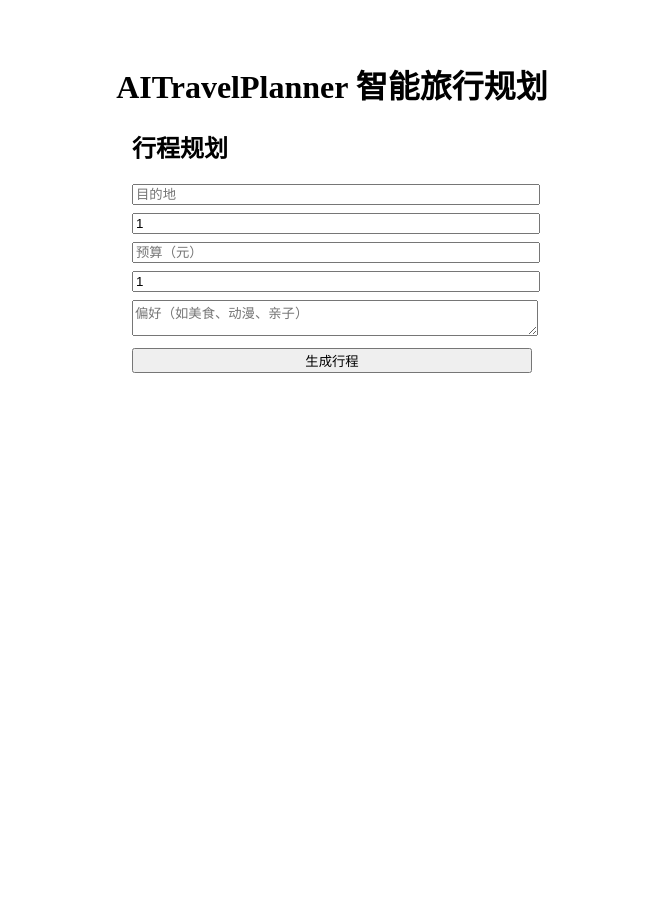
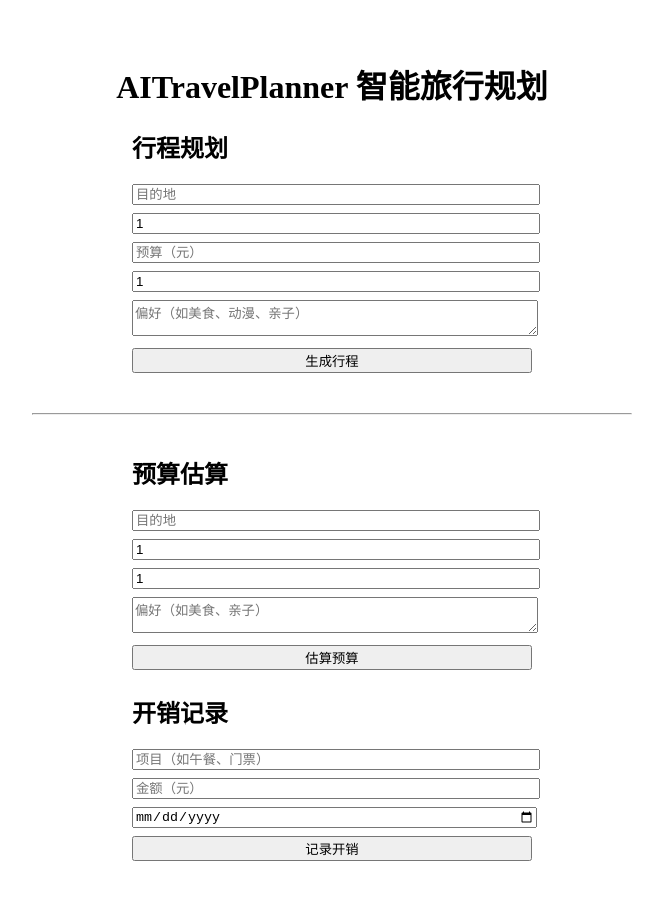
Before and after one commit to MisakaBryant/AITravelPlanner, a React (Vite) app in the folder frontend/: page / in a window 1280 px wide. Shown: the whole page, without its empty margins (308-971 px from the left). Before the commit the page ends 800 px from the top, so only its background shows below. Built offline with nearby package versions, Linux system fonts and the light colour scheme.

Commit message:
feat: 前端实现预算估算与开销记录表单，完成预算功能联调

```diff
--- a/frontend/App.tsx
+++ b/frontend/App.tsx
@@ -1,8 +1,12 @@
 import React, { useState } from 'react';
 import PlanForm from './PlanForm';
+import BudgetEstimateForm from './BudgetEstimateForm';
+import BudgetRecordForm from './BudgetRecordForm';
 
 const App: React.FC = () => {
   const [plan, setPlan] = useState<any>(null);
+  const [budget, setBudget] = useState<any>(null);
+  const [recordMsg, setRecordMsg] = useState('');
 
   return (
     <div style={{ padding: 32, maxWidth: 600, margin: '0 auto' }}>
@@ -26,6 +30,23 @@
           </ol>
         </div>
       )}
+
+      <hr style={{ margin: '40px 0' }} />
+      <BudgetEstimateForm onResult={setBudget} />
+      {budget && (
+        <div style={{ marginTop: 24 }}>
+          <h2>预算估算结果</h2>
+          <div>总预算：{budget.total} 元</div>
+          <ul>
+            {budget.breakdown?.map((b: any, i: number) => (
+              <li key={i}>{b.type}：{b.amount} 元</li>
+            ))}
+          </ul>
+        </div>
+      )}
+
+      <BudgetRecordForm onSuccess={() => setRecordMsg('记录成功！')} />
+      {recordMsg && <div style={{ color: 'green', textAlign: 'center', marginTop: 8 }}>{recordMsg}</div>}
     </div>
   );
 };
--- /dev/null
+++ b/frontend/BudgetEstimateForm.tsx
@@ -0,0 +1,62 @@
+import React, { useState } from 'react';
+
+const defaultForm = {
+  days: 1,
+  people: 1,
+  destination: '',
+  preferences: ''
+};
+
+const BudgetEstimateForm: React.FC<{ onResult: (result: any) => void }> = ({ onResult }) => {
+  const [form, setForm] = useState(defaultForm);
+  const [loading, setLoading] = useState(false);
+  const [error, setError] = useState('');
+
+  const handleChange = (e: React.ChangeEvent<HTMLInputElement | HTMLTextAreaElement>) => {
+    setForm({ ...form, [e.target.name]: e.target.value });
+  };
+
+  const handleSubmit = async (e: React.FormEvent) => {
+    e.preventDefault();
+    setLoading(true);
+    setError('');
+    try {
+      const res = await fetch('/api/budget/estimate', {
+        method: 'POST',
+        headers: { 'Content-Type': 'application/json' },
+        body: JSON.stringify({
+          ...form,
+          days: Number(form.days),
+          people: Number(form.people),
+          preferences: form.preferences.split(/[，,、\s]+/).filter(Boolean)
+        })
+      });
+      const data = await res.json();
+      if (data.code === 0) {
+        onResult(data.data);
+      } else {
+        setError('预算估算失败');
+      }
+    } catch (err) {
+      setError('网络错误');
+    } finally {
+      setLoading(false);
+    }
+  };
+
+  return (
+    <form onSubmit={handleSubmit} style={{ maxWidth: 400, margin: '0 auto' }}>
+      <h2>预算估算</h2>
+      <input name="destination" placeholder="目的地" value={form.destination} onChange={handleChange} required style={{ width: '100%', marginBottom: 8 }} />
+      <input name="days" type="number" min={1} placeholder="天数" value={form.days} onChange={handleChange} required style={{ width: '100%', marginBottom: 8 }} />
+      <input name="people" type="number" min={1} placeholder="人数" value={form.people} onChange={handleChange} required style={{ width: '100%', marginBottom: 8 }} />
+      <textarea name="preferences" placeholder="偏好（如美食、亲子）" value={form.preferences} onChange={handleChange} style={{ width: '100%', marginBottom: 8 }} />
+      <button type="submit" disabled={loading} style={{ width: '100%' }}>
+        {loading ? '估算中...' : '估算预算'}
+      </button>
+      {error && <div style={{ color: 'red', marginTop: 8 }}>{error}</div>}
+    </form>
+  );
+};
+
+export default BudgetEstimateForm;
--- /dev/null
+++ b/frontend/BudgetRecordForm.tsx
@@ -0,0 +1,59 @@
+import React, { useState } from 'react';
+
+const defaultForm = {
+  item: '',
+  amount: '',
+  date: ''
+};
+
+const BudgetRecordForm: React.FC<{ onSuccess: () => void }> = ({ onSuccess }) => {
+  const [form, setForm] = useState(defaultForm);
+  const [loading, setLoading] = useState(false);
+  const [error, setError] = useState('');
+
+  const handleChange = (e: React.ChangeEvent<HTMLInputElement>) => {
+    setForm({ ...form, [e.target.name]: e.target.value });
+  };
+
+  const handleSubmit = async (e: React.FormEvent) => {
+    e.preventDefault();
+    setLoading(true);
+    setError('');
+    try {
+      const res = await fetch('/api/budget/record', {
+        method: 'POST',
+        headers: { 'Content-Type': 'application/json' },
+        body: JSON.stringify({
+          ...form,
+          amount: Number(form.amount)
+        })
+      });
+      const data = await res.json();
+      if (data.code === 0) {
+        onSuccess();
+        setForm(defaultForm);
+      } else {
+        setError('记录失败');
+      }
+    } catch (err) {
+      setError('网络错误');
+    } finally {
+      setLoading(false);
+    }
+  };
+
+  return (
+    <form onSubmit={handleSubmit} style={{ maxWidth: 400, margin: '0 auto', marginTop: 24 }}>
+      <h2>开销记录</h2>
+      <input name="item" placeholder="项目（如午餐、门票）" value={form.item} onChange={handleChange} required style={{ width: '100%', marginBottom: 8 }} />
+      <input name="amount" type="number" min={0} placeholder="金额（元）" value={form.amount} onChange={handleChange} required style={{ width: '100%', marginBottom: 8 }} />
+      <input name="date" type="date" value={form.date} onChange={handleChange} required style={{ width: '100%', marginBottom: 8 }} />
+      <button type="submit" disabled={loading} style={{ width: '100%' }}>
+        {loading ? '记录中...' : '记录开销'}
+      </button>
+      {error && <div style={{ color: 'red', marginTop: 8 }}>{error}</div>}
+    </form>
+  );
+};
+
+export default BudgetRecordForm;
```
